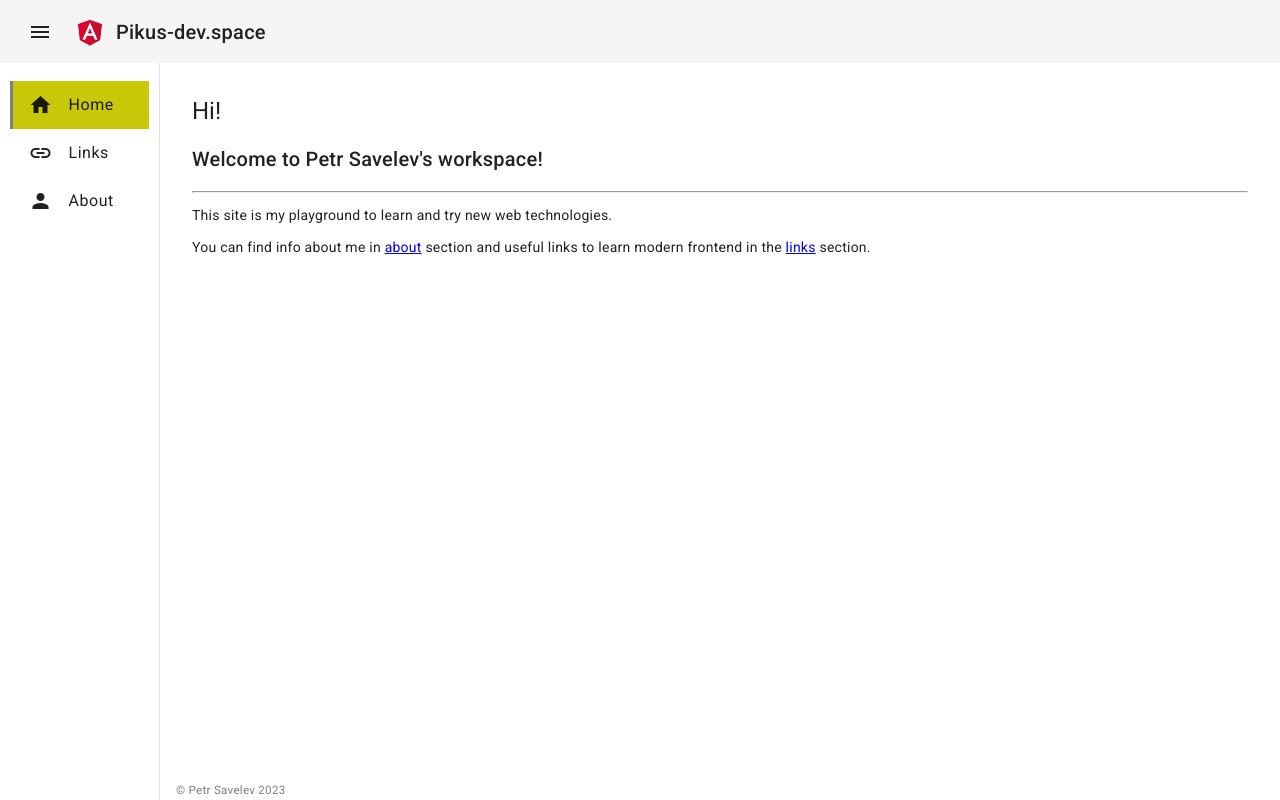
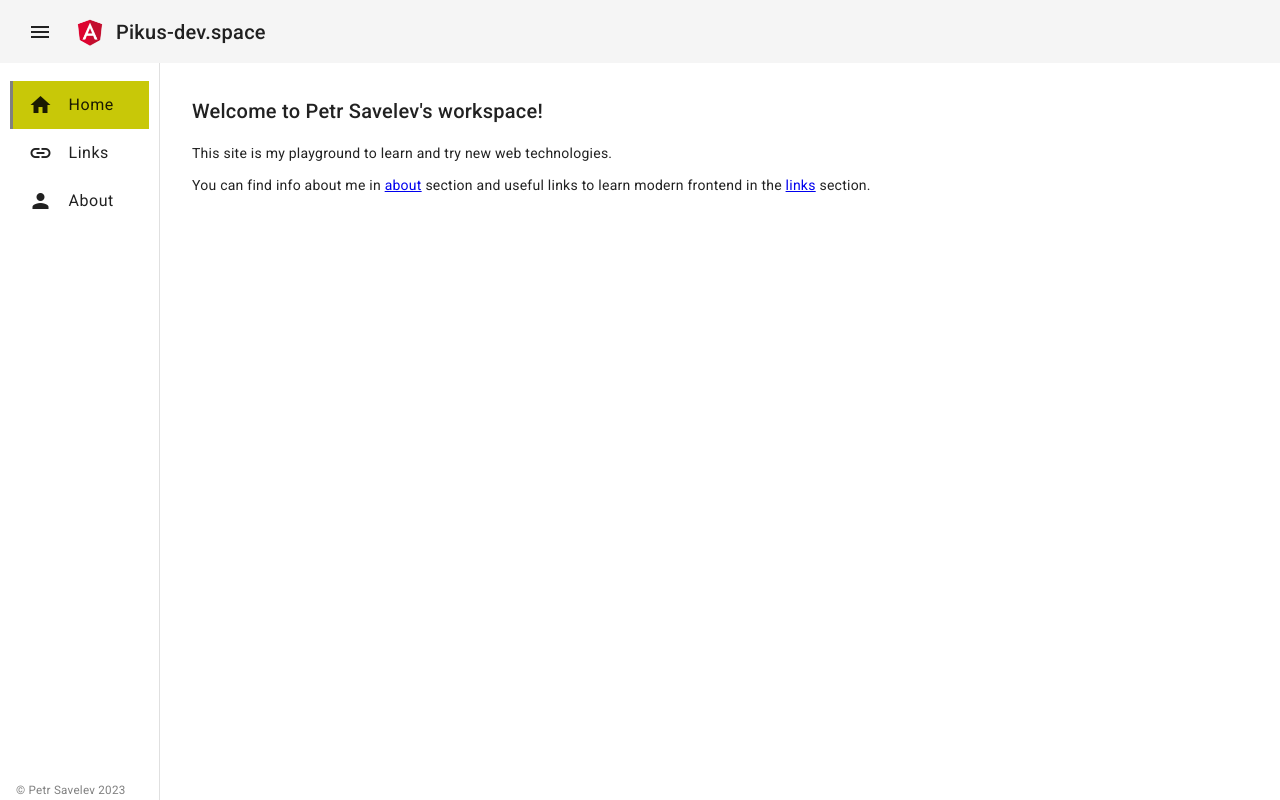
Before and after one commit to pikus-spb/dev.space, an Angular app: page /home in a window 1280 px wide. Built offline with nearby package versions, Linux system fonts and the light colour scheme.

Commit message:
Minor improvements

```diff
--- a/src/app/app.component.html
+++ b/src/app/app.component.html
@@ -5,9 +5,9 @@
 <mat-sidenav-container>
     <mat-sidenav #sidenav opened mode="side">
         <main-menu></main-menu>
+        <copyright></copyright>
     </mat-sidenav>
     <mat-sidenav-content>
         <router-outlet></router-outlet>
     </mat-sidenav-content>
 </mat-sidenav-container>
-<copyright></copyright>
--- a/src/app/copyright/copyright.component.less
+++ b/src/app/copyright/copyright.component.less
@@ -3,8 +3,6 @@
 :host {
   position: absolute;
   bottom: 0;
-  width: 100%;
+  left: @defaultPadding;
   color: gray;
-  padding-right: @defaultPadding;
-  padding-left: calc(@mainMenuWidth + @defaultPadding);
 }
--- a/src/app/home/home.component.html
+++ b/src/app/home/home.component.html
@@ -1,8 +1,4 @@
-<h1>Hi!</h1>
 <h2>Welcome to Petr Savelev's workspace!</h2>
-
-<hr>
-<p></p>
 <p>
     This site is my playground to learn and try new web technologies.
 </p>
--- a/src/app/main-header/main-header.component.html
+++ b/src/app/main-header/main-header.component.html
@@ -1,5 +1,9 @@
 <ng-container>
-    <button mat-icon-button (click)="onMenuClick.emit()" title="Toggle menu">
+    <button mat-icon-button
+            matTooltip="Toggle main menu"
+            matTooltipPosition="below"
+            matTooltipShowDelay="1500"
+            (click)="onMenuClick.emit()">
         <mat-icon>menu</mat-icon>
     </button>
     <img src="assets/images/angular.png"> <h1>Pikus-dev.space</h1>
```
Also changed, not shown: src/app/material.module.ts (+5 -2 lines).
